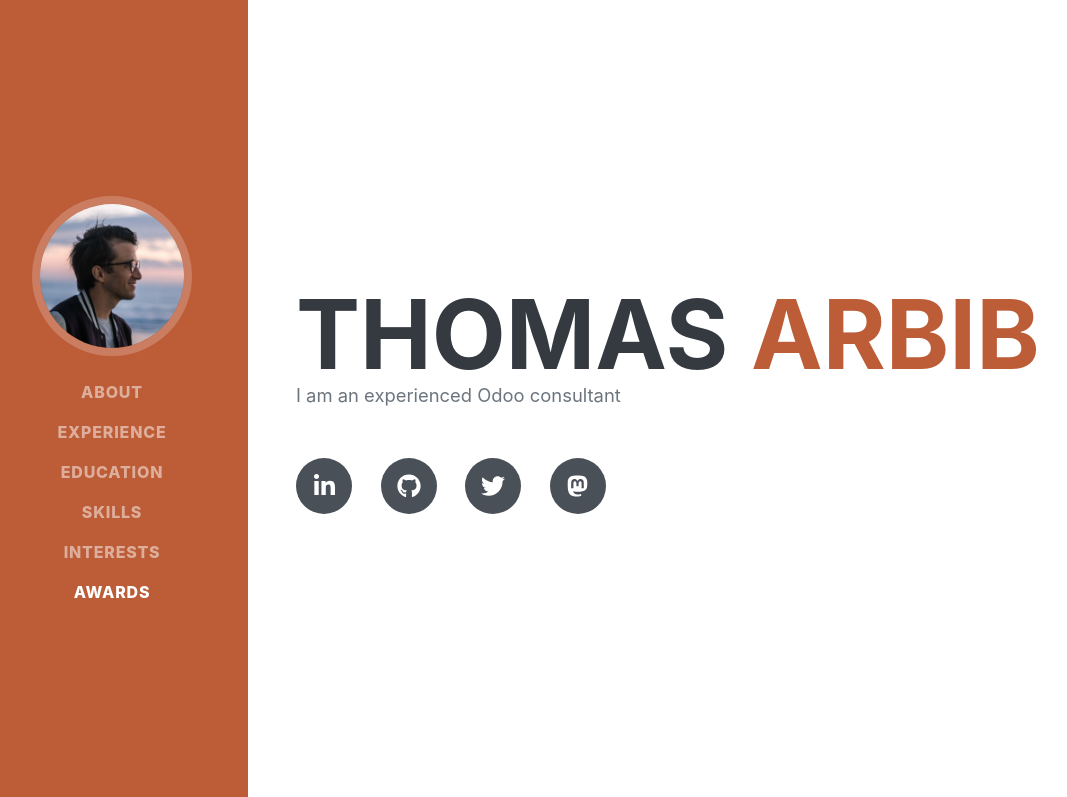
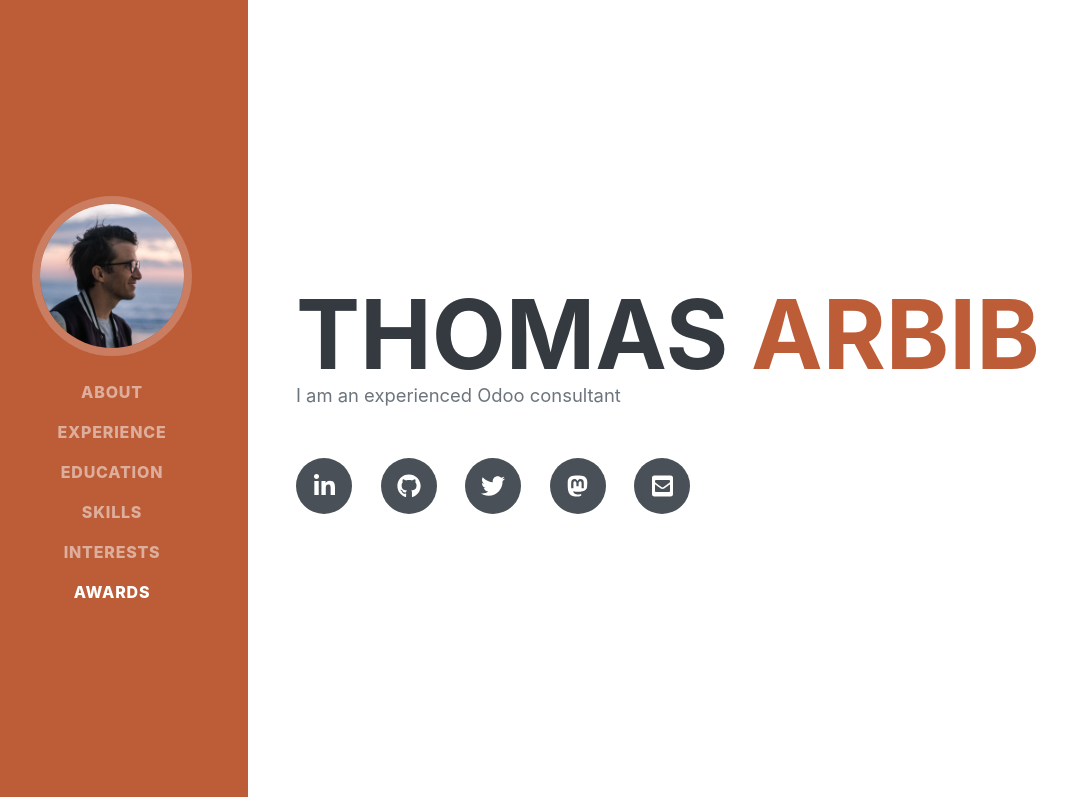
Before and after one commit to tarbib/scaling-fiesta, a plain HTML site: page index.html in a window 1280 px wide. Shown: the top 797 px of the page, without its empty margins (24-1091 px from the left). Drawn offline with nearby package versions, Linux system fonts and the light colour scheme; a web font is replaced by a local one.

Commit message:
update email

```diff
--- a/index.html
+++ b/index.html
@@ -49,6 +49,7 @@
                         <a class="social-icon" href="https://github.com/tarbib"><i class="fab fa-github"></i></a>
                         <a class="social-icon" href="https://twitter.com/tarbib"><i class="fab fa-twitter"></i></a>
                         <a class="social-icon" href="https://framapiaf.org/@tarbib"><i class="fab fa-mastodon"></i></a>
+                        <a class="social-icon" title=”hello_at_mydomain-name_dot_com”><i class="fas fa-envelope-square"></i></a>
                     </div>
                 </div>
             </section>
```
